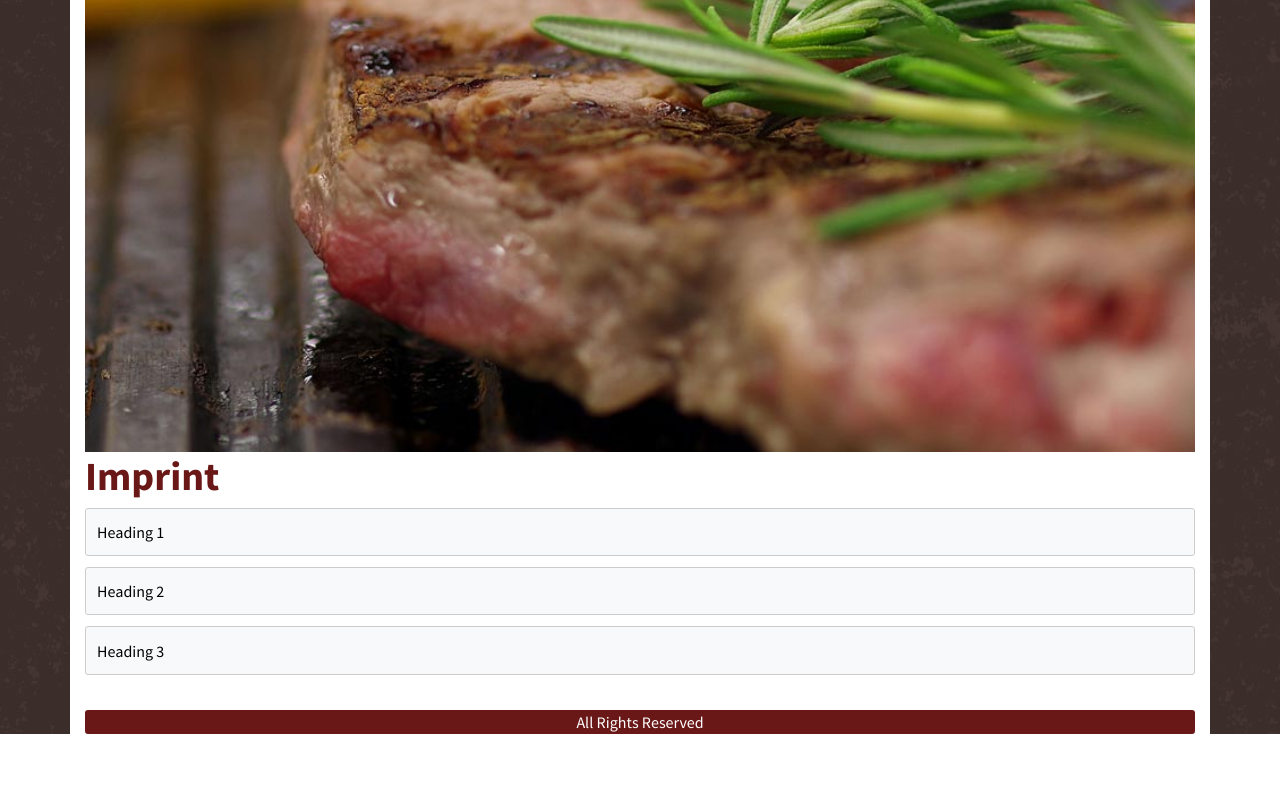
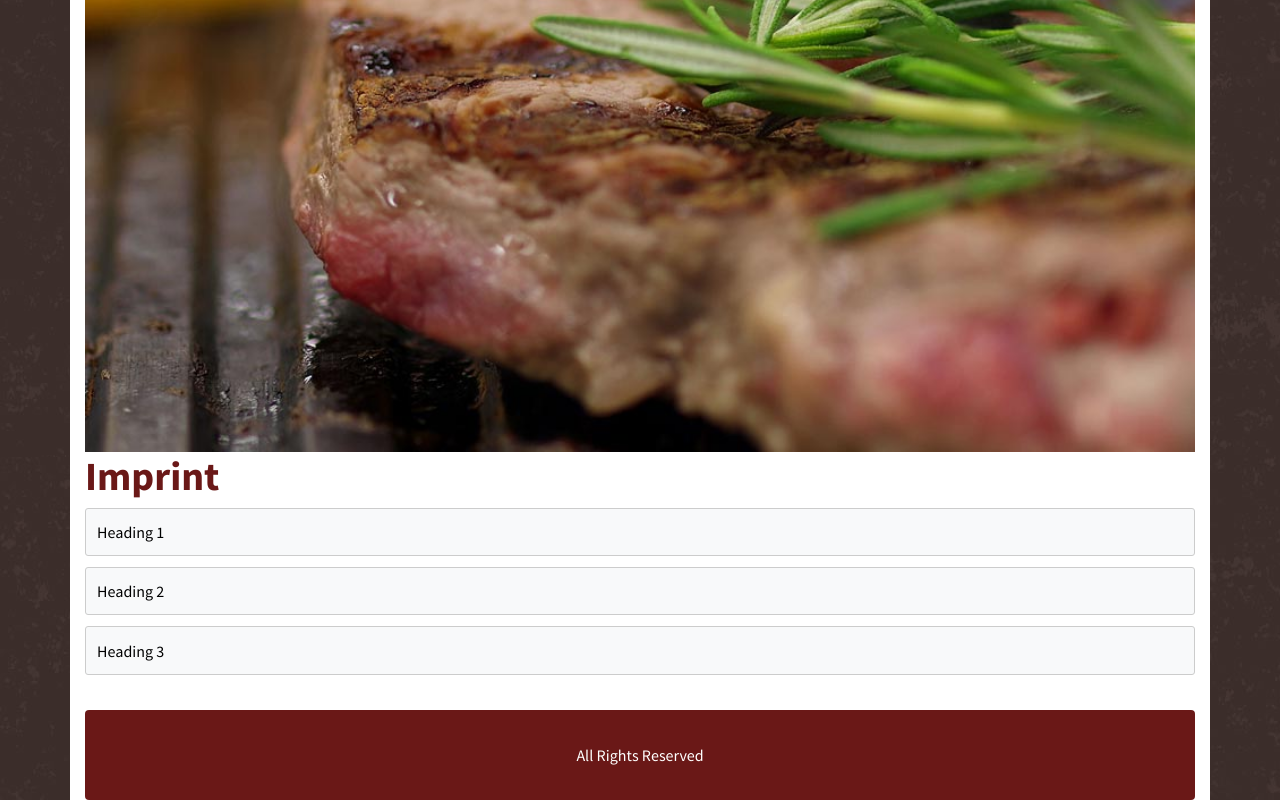
Before and after one commit to xperiment090/burderApplication, a React (Create React App) app: page /imprint in a window 1280 px wide. Shown: the part 273-1073 px from the top of the page. Before the commit the page ends 1007 px from the top, so only its background shows below. Built offline with nearby package versions, Linux system fonts and the light colour scheme.

Commit message:
updating css

```diff
--- a/src/component/Layout/index.css
+++ b/src/component/Layout/index.css
@@ -9,7 +9,8 @@
 .footer {
     color: #fff;
     background: #6A1817;
-    border-radius: 3px;
+    border-radius: 4px;
+    padding: 3%
 }
 .cusHeading {
     font-family: SansPro Bold;
```
